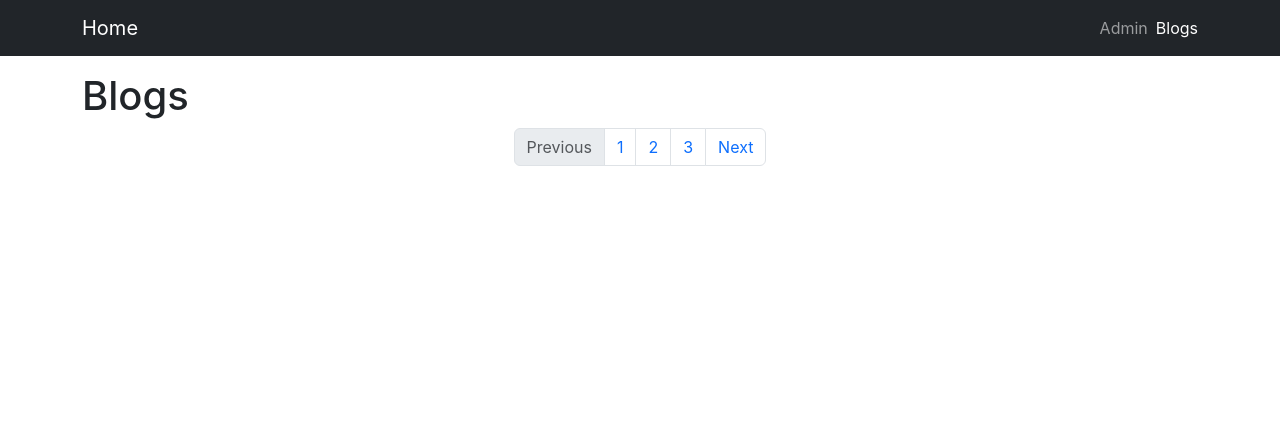
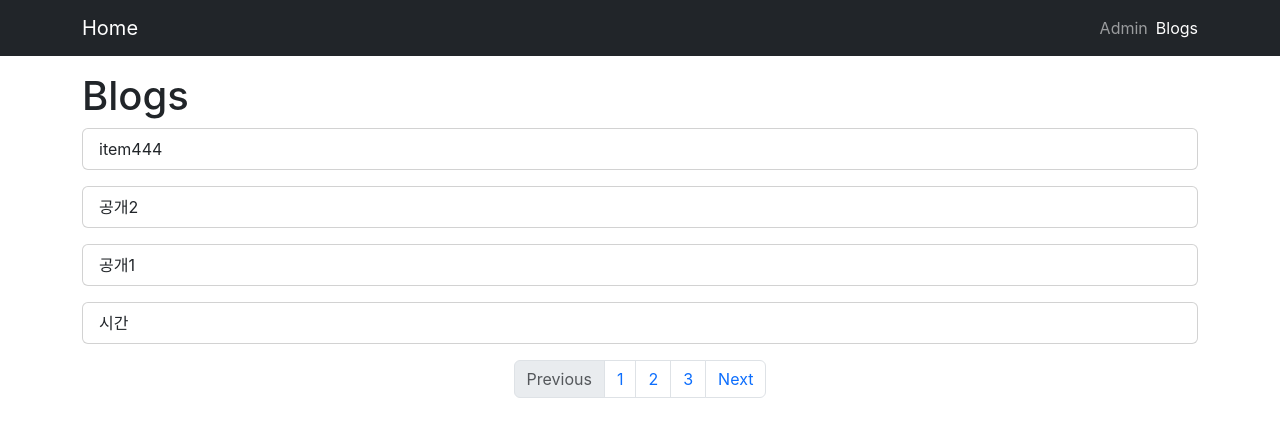
Before and after one commit to HanJeongSeol/inflearn_react_projectlearn, a React (Create React App) app in the folder react-basic/: page /blogs in a window 1280 px wide. Shown: the top 436 px of the page. Built offline with nearby package versions, Linux system fonts and the light colour scheme; data requests are answered from the project's data file.

Commit message:
54_pagination_4

```diff
--- a/react-basic/db.json
+++ b/react-basic/db.json
@@ -83,6 +83,13 @@
       "createdAt": 1686114898051,
       "publish": false,
       "id": 15
+    },
+    {
+      "title": "item444",
+      "body": "444",
+      "createdAt": 1686118354363,
+      "publish": true,
+      "id": 16
     }
   ]
 }
--- a/react-basic/src/components/BlogList.jsx
+++ b/react-basic/src/components/BlogList.jsx
@@ -15,16 +15,25 @@ const BlogList = ({ isAdmin }) => {
     // prop를 받아와서 보여줄 page를 지정, default 1페이지로 설정
     const getPosts = (page = 1) => {
         // json-server로 페이징 처리를 하려면 쿼리스트링으로 _page=? & _limit=? 값을 제공함으로서 구현한다
-        // _sort=? : 정렬기준점, _order=? : 오름차순,내림차순(DESC) 설정
+        // _sort=? : 정렬기준점, _order=? : 오름차순(ASC),내림차순(DESC) 설정
         // pagination3 -> 쿼리스트링 부분을 params 객체로 전달 할 수 있다.
-        axios
-            .get(`http://localhost:3001/posts`, {
-                params: {
+        // pagination4 -> publish가 true인 게시글만 가져온다.
+        // admin에서는 true,false 상관없이 전부 보여줘야하니 params를 외부 변수로 빼낸 후 publish에 대해서만 조건문 사용
+
+        let params = {
             _page: page,
             _limit: 5,
             _sort: "id",
             _order: "desc",
-                },
+        }
+        // isAdmin이 아닌 경우 기존 params 객체에 publish:true 값을 추가
+        if (!isAdmin) {
+            params = { ...params, publish: true }
+        }
+
+        axios
+            .get(`http://localhost:3001/posts`, {
+                params: params,
             })
             .then((res) => {
                 setPosts(res.data)
@@ -50,12 +59,11 @@ const BlogList = ({ isAdmin }) => {
         return <div>No post found blog</div>
     }
     // 기존 렌더링 부분을 함수로 변경
+    // filter을 통해서 publish가 true인 게시글만 보여지게 되는데
+    // pagination 처리를 할 때 처음 5개에서 true가 없다면 하나의 게시글도 보여지지 않게 된다.
+    // filter를 삭제하고 서버에서 true인 게시글만 조회한 후 프론트로 전달하도록 하자.
     const renderBlogList = () => {
-        return posts
-            .filter((post) => {
-                return isAdmin || post.publish
-            })
-            .map((post) => {
+        return posts.map((post) => {
             return (
                 <Card key={post.id} title={post.title} onClick={() => navigate(`/blogs/${post.id}`)}>
                     {isAdmin ? (
```
Lines whose indentation alone changed are shown as unchanged.
